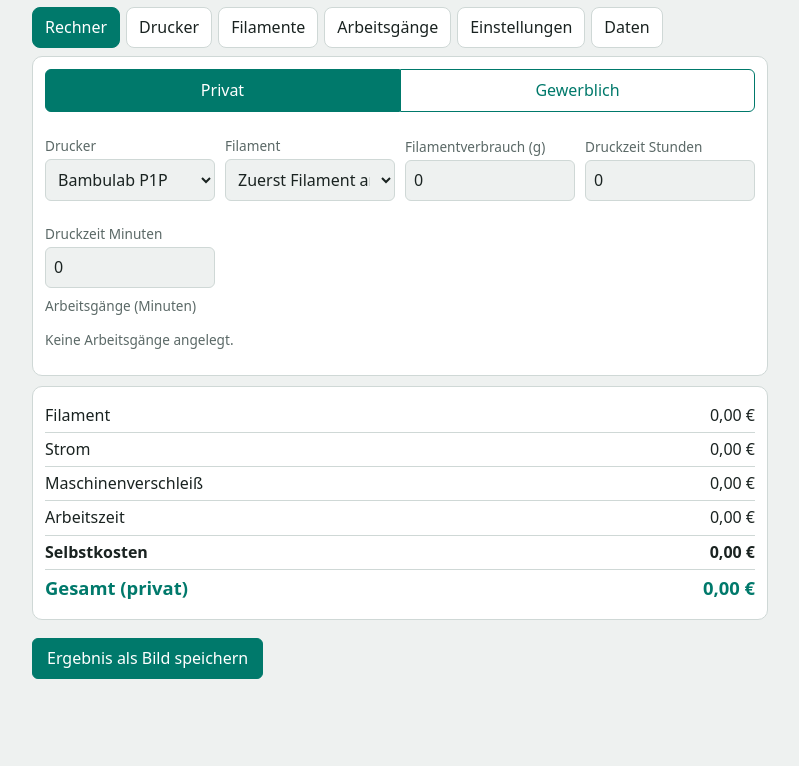
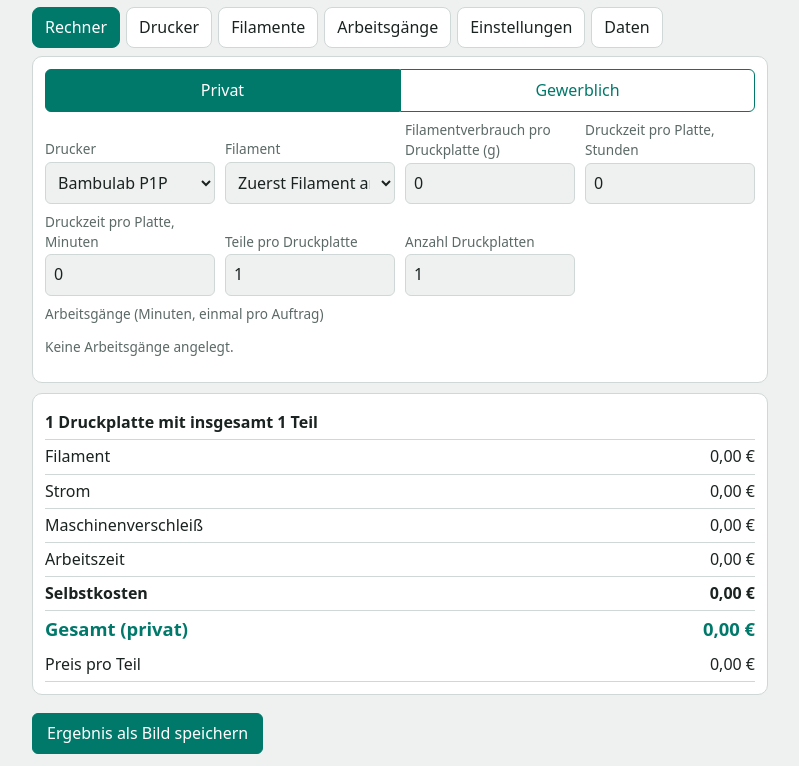
Before and after one commit to GonzalesMIk/Druckkalk, a plain HTML site: page index.html in a window 1280 px wide. Shown: the part 48-814 px from the top of the page, without its empty margins (240-1039 px from the left). Drawn offline with Linux system fonts and the light colour scheme.

Commit message:
Add files via upload

```diff
--- a/index.html
+++ b/index.html
@@ -35,7 +35,7 @@ button.d{border:1px solid var(--bd);background:transparent;color:var(--mu);borde
 <nav id="nav"></nav><div id="v"></div>
 </main>
 <script>
-var KEY='druckkalk_v1',S,tab='calc',C={p:0,f:0,g:0,h:0,m:0,st:{}};
+var KEY='druckkalk_v1',S,tab='calc',C={p:0,f:0,g:0,h:0,m:0,te:1,pl:1,st:{}};
 function def(){return{printers:['Bambulab P1P','Bambulab A1 mini','Bambulab X2d','Kobra S1'].map(function(n){return{name:n,watt:0,preis:0,std:0}}),filaments:[],steps:[],set:{strom:0,mode:'privat',pack:0,aufschlag:0,mwst:0}}}
 function load(){try{var r=localStorage.getItem(KEY);if(r){S=JSON.parse(r);return}}catch(e){}S=def()}
 function save(){try{localStorage.setItem(KEY,JSON.stringify(S))}catch(e){}}
@@ -65,38 +65,39 @@ function rCalc(){var s=S.set,g=s.mode=='gewerblich';
  var fo=S.filaments.map(function(p,i){return'<option value="'+i+'"'+(C.f==i?' selected':'')+'>'+esc(p.name)+'</option>'}).join('');
  var h='<div class="card"><div class="seg"><button data-m="privat" class="'+(g?'':'on')+'">Privat</button><button data-m="gewerblich" class="'+(g?'on':'')+'">Gewerblich</button></div>'+
  '<div class="g"><div><label>Drucker</label><select id="cp_">'+(po||'<option>–</option>')+'</select></div><div><label>Filament</label><select id="cf_">'+(fo||'<option>Zuerst Filament anlegen</option>')+'</select></div>'+
- '<div><label>Filamentverbrauch (g)</label><input type="number" step="any" id="cg" value="'+C.g+'"></div><div><label>Druckzeit Stunden</label><input type="number" step="any" id="ch" value="'+C.h+'"></div><div><label>Druckzeit Minuten</label><input type="number" step="any" id="cm" value="'+C.m+'"></div></div>'+
- '<label>Arbeitsgänge (Minuten)</label>'+(S.steps.map(function(x,i){return'<div class="chk"><span class="n">'+esc(x.name)+'</span><input type="number" step="any" data-st="'+i+'" value="'+(C.st[i]||0)+'"></div>'}).join('')||'<p class="mu">Keine Arbeitsgänge angelegt.</p>')+'</div><div class="card" id="res"></div><button class="b" id="sv">Ergebnis als Bild speichern</button>';
+ '<div><label>Filamentverbrauch pro Druckplatte (g)</label><input type="number" step="any" id="cg" value="'+C.g+'"></div><div><label>Druckzeit pro Platte, Stunden</label><input type="number" step="any" id="ch" value="'+C.h+'"></div><div><label>Druckzeit pro Platte, Minuten</label><input type="number" step="any" id="cm" value="'+C.m+'"></div><div><label>Teile pro Druckplatte</label><input type="number" step="any" id="ct" value="'+C.te+'"></div><div><label>Anzahl Druckplatten</label><input type="number" step="any" id="cn" value="'+C.pl+'"></div></div>'+
+ '<label>Arbeitsgänge (Minuten, einmal pro Auftrag)</label>'+(S.steps.map(function(x,i){return'<div class="chk"><span class="n">'+esc(x.name)+'</span><input type="number" step="any" data-st="'+i+'" value="'+(C.st[i]||0)+'"></div>'}).join('')||'<p class="mu">Keine Arbeitsgänge angelegt.</p>')+'</div><div class="card" id="res"></div><button class="b" id="sv">Ergebnis als Bild speichern</button>';
  $('v').innerHTML=h;upd()}
 function savePng(){
  var s=S.set,p=S.printers[C.p],f=S.filaments[C.f],rows=[].slice.call(document.querySelectorAll('#res .r')).map(function(r){return[r.children[0].textContent,r.children[1].textContent,r.classList.contains('t')]});
- var head=['3D-Druck Kalkulation',new Date().toLocaleString('de-DE'),'Modus: '+(s.mode=='gewerblich'?'Gewerblich':'Privat'),'Drucker: '+(p?p.name:'-'),'Filament: '+(f?f.name:'-')+', '+num(C.g)+' g','Druckzeit: '+num(C.h)+' h '+num(C.m)+' min'];
+ var head=['3D-Druck Kalkulation',new Date().toLocaleString('de-DE'),'Modus: '+(s.mode=='gewerblich'?'Gewerblich':'Privat'),'Drucker: '+(p?p.name:'-'),'Filament: '+(f?f.name:'-')+', '+num(C.g)+' g pro Platte','Druckzeit pro Platte: '+num(C.h)+' h '+num(C.m)+' min','Druckplatten: '+num(C.pl)+', Teile pro Platte: '+num(C.te)+', Teile gesamt: '+num(C.pl)*num(C.te)];
  S.steps.forEach(function(x,i){if(num(C.st[i])>0)head.push('Arbeitsgang: '+x.name+', '+num(C.st[i])+' min')});
  var W=900,lh=44,H=50+44+34*(head.length-1)+20+rows.length*lh+30,cv=document.createElement('canvas');cv.width=W;cv.height=H;var x=cv.getContext('2d');
  x.fillStyle='#fff';x.fillRect(0,0,W,H);x.textBaseline='middle';
  var y=50;head.forEach(function(t,i){x.fillStyle='#1a2321';x.font=(i==0?'bold 30px ':'22px ')+'system-ui,Arial,sans-serif';x.textAlign='left';x.fillText(t,40,y);y+=i==0?44:34});
  y+=20;rows.forEach(function(r){x.font=(r[2]?'bold 28px ':'24px ')+'system-ui,Arial,sans-serif';x.fillStyle=r[2]?'#00796b':'#1a2321';x.textAlign='left';x.fillText(r[0],40,y);x.textAlign='right';x.fillText(r[1],W-40,y);x.strokeStyle='#cfd8d6';x.beginPath();x.moveTo(40,y+lh/2);x.lineTo(W-40,y+lh/2);x.stroke();y+=lh});
  cv.toBlob(function(b){var a=document.createElement('a');a.href=URL.createObjectURL(b);a.download='druckkalkulation.png';a.click()})}
+function fmt(x){return x.toLocaleString('de-DE')}
 function num(x){return parseFloat(x)||0}
-function upd(){var s=S.set,g=s.mode=='gewerblich',p=S.printers[C.p],f=S.filaments[C.f],hr=num(C.h)+num(C.m)/60;
- var fil=f?num(C.g)/1000*f.preis:0,st=p?hr*p.watt/1000*s.strom:0,vs=p&&p.std>0?hr*p.preis/p.std:0,ar=0;
+function upd(){var s=S.set,g=s.mode=='gewerblich',p=S.printers[C.p],f=S.filaments[C.f],pl=Math.max(num(C.pl),0),te=Math.max(num(C.te),0),tot=pl*te,hr=(num(C.h)+num(C.m)/60)*pl;
+ var fil=f?num(C.g)*pl/1000*f.preis:0,st=p?hr*p.watt/1000*s.strom:0,vs=p&&p.std>0?hr*p.preis/p.std:0,ar=0;
  S.steps.forEach(function(x,i){ar+=num(C.st[i])/60*x.rate});
  var self=fil+st+vs+ar,rows=[['Filament',fil],['Strom',st],['Maschinenverschleiß',vs],['Arbeitszeit',ar]],h;
- h=rows.map(function(r){return'<div class="r"><span>'+r[0]+'</span><span>'+eur(r[1])+'</span></div>'}).join('');
+ h='<div class="r"><b>'+fmt(pl)+(pl==1?' Druckplatte':' Druckplatten')+' mit insgesamt '+fmt(tot)+(tot==1?' Teil':' Teilen')+'</b></div>'+rows.map(function(r){return'<div class="r"><span>'+r[0]+'</span><span>'+eur(r[1])+'</span></div>'}).join('');
  h+='<div class="r"><span><b>Selbstkosten</b></span><b>'+eur(self)+'</b></div>';
  if(g){var gw=self*s.aufschlag/100,net=self+gw+s.pack,mw=net*s.mwst/100;
-  h+='<div class="r"><span>Gewinnaufschlag ('+s.aufschlag+' % auf Selbstkosten)</span><span>'+eur(gw)+'</span></div><div class="r"><span>Verpackung/Versand</span><span>'+eur(s.pack)+'</span></div><div class="r"><span>Netto</span><span>'+eur(net)+'</span></div><div class="r"><span>Mehrwertsteuer ('+s.mwst+' %)</span><span>'+eur(mw)+'</span></div><div class="r t"><span>Brutto</span><span>'+eur(net+mw)+'</span></div>'}
- else h+='<div class="r t"><span>Gesamt (privat)</span><span>'+eur(self)+'</span></div>';
+  h+='<div class="r"><span>Gewinnaufschlag ('+s.aufschlag+' % auf Selbstkosten)</span><span>'+eur(gw)+'</span></div><div class="r"><span>Verpackung/Versand</span><span>'+eur(s.pack)+'</span></div><div class="r"><span>Netto</span><span>'+eur(net)+'</span></div><div class="r"><span>Mehrwertsteuer ('+s.mwst+' %)</span><span>'+eur(mw)+'</span></div><div class="r t"><span>Brutto</span><span>'+eur(net+mw)+'</span></div>'+(tot>0?'<div class="r"><span>Preis pro Teil (brutto)</span><span>'+eur((net+mw)/tot)+'</span></div>':'')}
+ else h+='<div class="r t"><span>Gesamt (privat)</span><span>'+eur(self)+'</span></div>'+(tot>0?'<div class="r"><span>Preis pro Teil</span><span>'+eur(self/tot)+'</span></div>':'');
  $('res').innerHTML=h}
 $('v').addEventListener('input',function(e){var t=e.target,d=t.dataset;
  if(d.k){S[d.k][d.i][d.f]=d.f=='name'?t.value:num(t.value);save()}
  else if(d.s){S.set[d.s]=num(t.value);save()}
  else if(d.st!==undefined){C.st[d.st]=t.value;upd()}
- else if(t.id=='cg'){C.g=t.value;upd()}else if(t.id=='ch'){C.h=t.value;upd()}else if(t.id=='cm'){C.m=t.value;upd()}
+ else if(t.id=='cg'){C.g=t.value;upd()}else if(t.id=='ch'){C.h=t.value;upd()}else if(t.id=='cm'){C.m=t.value;upd()}else if(t.id=='ct'){C.te=t.value;upd()}else if(t.id=='cn'){C.pl=t.value;upd()}
  else if(t.id=='cp_'){C.p=+t.value;upd()}else if(t.id=='cf_'){C.f=+t.value;upd()}});
 $('v').addEventListener('click',function(e){var t=e.target,d=t.dataset;
  if(d.add){S[d.add].push(JSON.parse(JSON.stringify(L[d.add].n)));save();rList(d.add)}
- else if(d.del){if(confirm('Eintrag wirklich entfernen?')){S[d.del].splice(d.i,1);save();C={p:0,f:0,g:C.g,h:C.h,m:C.m,st:{}};rList(d.del)}}
+ else if(d.del){if(confirm('Eintrag wirklich entfernen?')){S[d.del].splice(d.i,1);save();C={p:0,f:0,g:C.g,h:C.h,m:C.m,te:C.te,pl:C.pl,st:{}};rList(d.del)}}
  else if(d.m){S.set.mode=d.m;save();rCalc()}
  else if(t.id=='cp'){var ta=$('ta');ta.select();try{navigator.clipboard.writeText(ta.value).then(function(){$('msg').textContent='Kopiert.'},function(){$('msg').textContent='Text ist markiert: bitte mit Strg+C bzw. „Kopieren" übernehmen.'})}catch(x){$('msg').textContent='Text ist markiert: bitte kopieren.'}}
  else if(t.id=='sv')savePng();
--- a/sw.js
+++ b/sw.js
@@ -1,4 +1,4 @@
-var V='druckkalk-v2',F=['./','index.html','manifest.webmanifest','icon-192.png','icon-512.png'];
+var V='druckkalk-v3',F=['./','index.html','manifest.webmanifest','icon-192.png','icon-512.png'];
 self.addEventListener('install',function(e){e.waitUntil(caches.open(V).then(function(c){return c.addAll(F)}));self.skipWaiting()});
 self.addEventListener('activate',function(e){e.waitUntil(caches.keys().then(function(k){return Promise.all(k.filter(function(x){return x!==V}).map(function(x){return caches.delete(x)}))}));self.clients.claim()});
 self.addEventListener('fetch',function(e){e.respondWith(caches.match(e.request).then(function(r){return r||fetch(e.request)}))});
```
